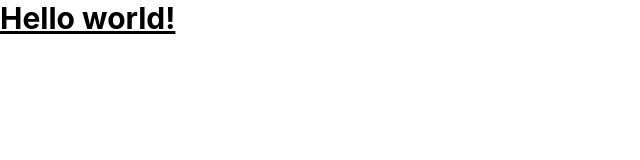
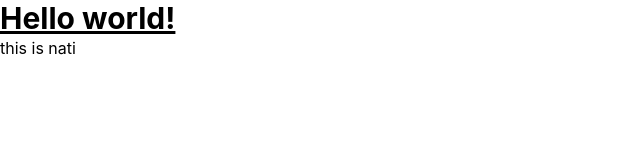
Before and after one commit to 19mekdes/Cake-House-System-, a React (Vite) app: page / in a window 1280 px wide. Shown: the top 160 px of the page, without its empty margins (0-640 px from the left). Built offline with nearby package versions, Linux system fonts and the light colour scheme.

Commit message:
first commit on cake house system i change the home page

```diff
--- a/src/App.tsx
+++ b/src/App.tsx
@@ -6,6 +6,8 @@ function App() {
       <h1 className="text-3xl font-bold underline">
     Hello world!
   </h1>
+ <h1> this is nati </h1>
+
     </div>
   )
 }
```
